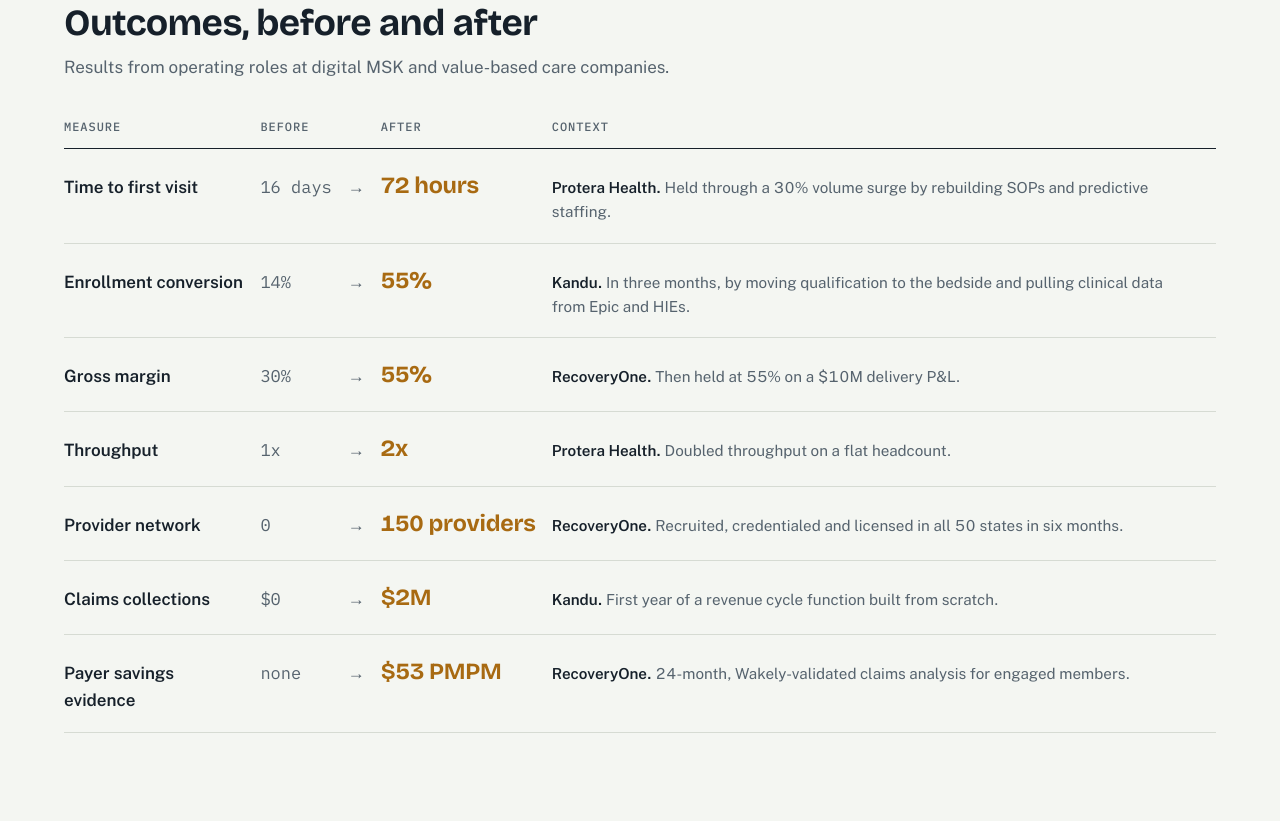
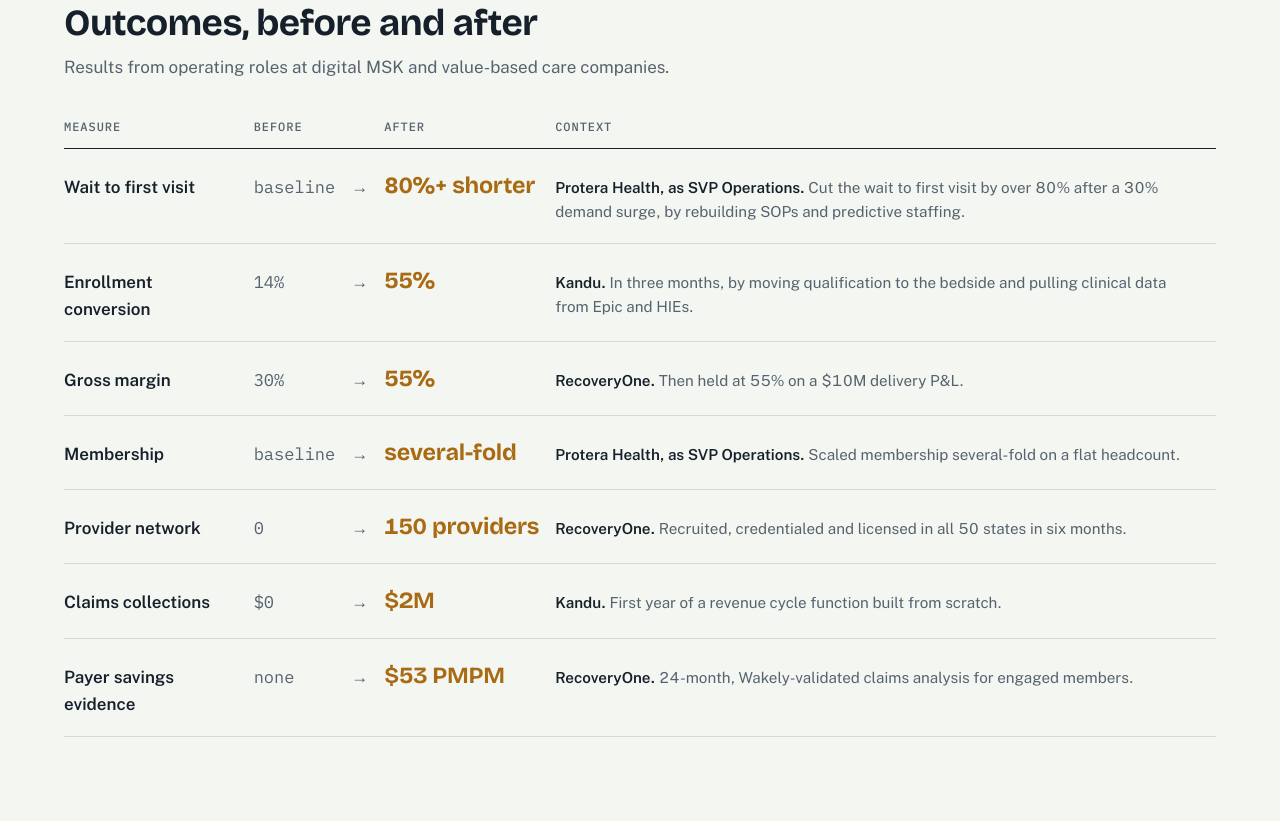
Before and after one commit to kinsmanrehab/kinsmanconsultings-site, a plain HTML site: page index.html in a window 1280 px wide. Shown: the part 859-1680 px from the top of the page. Drawn offline with Linux system fonts and the light colour scheme.

Commit message:
Protera outcomes: relative figures and SVP Operations attribution (#1)
- Time to first visit: 16 days to 72 hours becomes over 80% shorter, credited to Sean as SVP Operations
- Throughput 2x row (retired 30 Sep) replaced with membership scaled several-fold on flat headcount
- About: "rebuilt access at Protera Health" becomes "led operations at Protera Health"


Claude-Session: https://claude.ai/code/session_0167BXzs9Q5qxmjdsQmjfS9Q

Co-authored-by: Claude <noreply@anthropic.com>

```diff
--- a/index.html
+++ b/index.html
@@ -164,10 +164,10 @@ footer { padding-block: 32px 48px; display: flex; flex-wrap: wrap; gap: 8px 24px
       <table class="ledger">
         <thead><tr><th scope="col">Measure</th><th scope="col">Before</th><th scope="col" aria-label="to"></th><th scope="col">After</th><th scope="col">Context</th></tr></thead>
         <tbody>
-          <tr><td class="m-name">Time to first visit</td><td class="m-from">16 days</td><td class="m-arrow" aria-hidden="true">→</td><td class="m-to">72 hours</td><td class="m-ctx"><b>Protera Health.</b> Held through a 30% volume surge by rebuilding SOPs and predictive staffing.</td></tr>
+          <tr><td class="m-name">Wait to first visit</td><td class="m-from">baseline</td><td class="m-arrow" aria-hidden="true">→</td><td class="m-to">80%+ shorter</td><td class="m-ctx"><b>Protera Health, as SVP Operations.</b> Cut the wait to first visit by over 80% after a 30% demand surge, by rebuilding SOPs and predictive staffing.</td></tr>
           <tr><td class="m-name">Enrollment conversion</td><td class="m-from">14%</td><td class="m-arrow" aria-hidden="true">→</td><td class="m-to">55%</td><td class="m-ctx"><b>Kandu.</b> In three months, by moving qualification to the bedside and pulling clinical data from Epic and HIEs.</td></tr>
           <tr><td class="m-name">Gross margin</td><td class="m-from">30%</td><td class="m-arrow" aria-hidden="true">→</td><td class="m-to">55%</td><td class="m-ctx"><b>RecoveryOne.</b> Then held at 55% on a $10M delivery P&amp;L.</td></tr>
-          <tr><td class="m-name">Throughput</td><td class="m-from">1x</td><td class="m-arrow" aria-hidden="true">→</td><td class="m-to">2x</td><td class="m-ctx"><b>Protera Health.</b> Doubled throughput on a flat headcount.</td></tr>
+          <tr><td class="m-name">Membership</td><td class="m-from">baseline</td><td class="m-arrow" aria-hidden="true">→</td><td class="m-to">several-fold</td><td class="m-ctx"><b>Protera Health, as SVP Operations.</b> Scaled membership several-fold on a flat headcount.</td></tr>
           <tr><td class="m-name">Provider network</td><td class="m-from">0</td><td class="m-arrow" aria-hidden="true">→</td><td class="m-to">150 providers</td><td class="m-ctx"><b>RecoveryOne.</b> Recruited, credentialed and licensed in all 50 states in six months.</td></tr>
           <tr><td class="m-name">Claims collections</td><td class="m-from">$0</td><td class="m-arrow" aria-hidden="true">→</td><td class="m-to">$2M</td><td class="m-ctx"><b>Kandu.</b> First year of a revenue cycle function built from scratch.</td></tr>
           <tr><td class="m-name">Payer savings evidence</td><td class="m-from">none</td><td class="m-arrow" aria-hidden="true">→</td><td class="m-to">$53 PMPM</td><td class="m-ctx"><b>RecoveryOne.</b> 24-month, Wakely-validated claims analysis for engaged members.</td></tr>
@@ -226,7 +226,7 @@ footer { padding-block: 32px 48px; display: flex; flex-wrap: wrap; gap: 8px 24px
     <div class="about">
       <div>
         <h2 id="about-h" style="margin-bottom:20px">About Sean</h2>
-        <p>Sean joined RecoveryOne as employee #12 and was promoted twice, to EVP Operations and Chief Clinical Officer, leading 250 people across care delivery, clinical product, evidence and quality through Series B and C. He later built the revenue cycle at Kandu and rebuilt access at Protera Health. Today he advises Tonal on its healthcare launch, alongside other digital health companies.</p>
+        <p>Sean joined RecoveryOne as employee #12 and was promoted twice, to EVP Operations and Chief Clinical Officer, leading 250 people across care delivery, clinical product, evidence and quality through Series B and C. He later built the revenue cycle at Kandu and led operations at Protera Health. Today he advises Tonal on its healthcare launch, alongside other digital health companies.</p>
         <p>He started as a clinician and runs operations like one: find what is failing patients, fix the system, and measure it.</p>
       </div>
       <ul class="creds">
```
